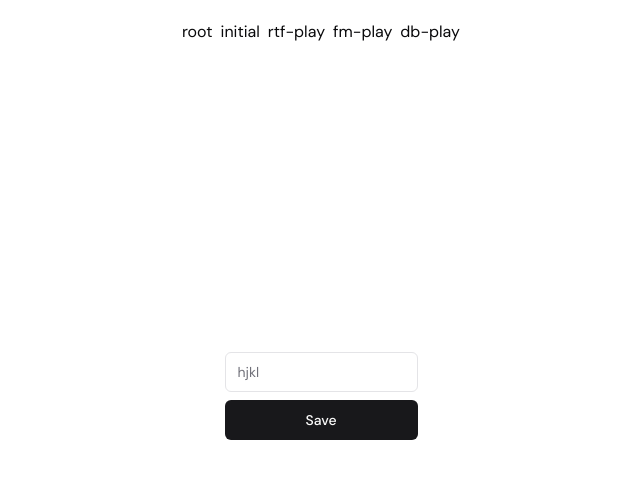
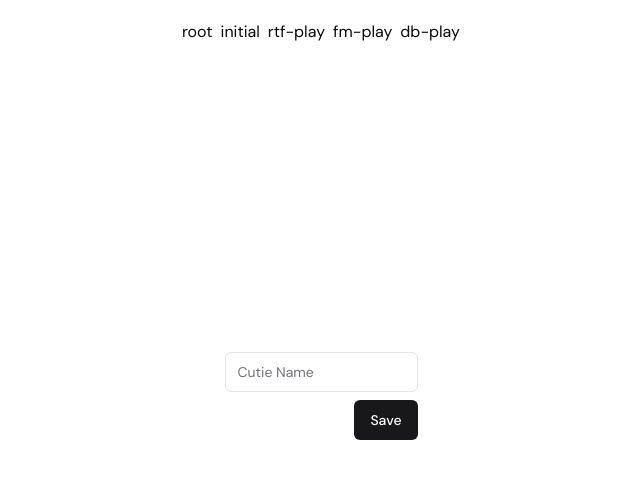
Before and after one commit to aikhe/next-canvas, a Next.js app: page /playground/db-play/1 in a window 1280 px wide. Shown: the top 478 px of the page, without its empty margins (319-959 px from the left). Built offline with nearby package versions, Linux system fonts and the light colour scheme; no server answers; the database is empty.

Commit message:
CRUD fully implemented, now checking forvercel and api call errors

```diff
--- a/app/(main)/playground/db-play/[id]/page.tsx
+++ b/app/(main)/playground/db-play/[id]/page.tsx
@@ -1,20 +1,16 @@
 import EditCutie from "@/components/edit-cutie";
 import { db } from "@/lib/db";
+import axios from "axios";
 
 const getCutie = async (id: any) => {
   try {
-    const res = await fetch(`http://localhost:3000/api/cuties/${id}`, {
-      method: "GET",
-      cache: "no-store",
-    });
+    const { data } = await axios.get(`http://localhost:3000/api/cuties/${id}`);
 
-    if (!res.ok) {
+    if (!data) {
       throw new Error("Failed to fetch cutie");
     }
 
-    const name = await res.json();
-    // console.log(name.cutie);
-    return name.cutie;
+    return data.cutie;
   } catch (error) {
     console.log(error);
   }
--- a/app/api/cuties/[id]/route.ts
+++ b/app/api/cuties/[id]/route.ts
@@ -1,17 +1,16 @@
 import { NextResponse } from "next/server";
 import { db } from "@/lib/db";
-import { Console } from "console";
 
 export async function PUT(request: any, { params }: { params: any }) {
   try {
     const { id } = params;
-    const { newName } = await request.json();
+    const newName = await request.json();
     const cutie = await db.cutie.update({
       where: {
         id,
       },
       data: {
-        name: newName,
+        name: newName.name,
       },
     });
 
@@ -24,7 +23,7 @@ export async function PUT(request: any, { params }: { params: any }) {
 export async function GET(request: any, { params }: { params: any }) {
   try {
     const { id } = params;
-    const cutie = await db.cutie.findUnique({
+    const cutie = await db.cutie.findFirst({
       where: {
         id,
       },
--- a/app/api/cuties/route.ts
+++ b/app/api/cuties/route.ts
@@ -4,7 +4,6 @@ import { db } from "@/lib/db";
 export async function POST(req: Request) {
   try {
     const { name } = await req.json();
-    console.log(name);
     await db.cutie.create({
       data: {
         name,
@@ -21,12 +20,10 @@ export async function POST(req: Request) {
 export async function DELETE(req: any) {
   try {
     const id = req.nextUrl.searchParams.get("id");
-    console.log(id);
-    const cutie = await db.cutie.delete({
+    await db.cutie.delete({
       where: { id },
     });
 
-    console.log(cutie);
     return NextResponse.json({ message: "Name Deleted" }, { status: 201 });
   } catch (error) {
     console.log("DELETION_ERROR", error);
--- a/components/add-cutie.tsx
+++ b/components/add-cutie.tsx
@@ -55,6 +55,8 @@ export default function AddCutie() {
                 <FormControl>
                   <Input {...field} placeholder="Cutie Name" />
                 </FormControl>
+                <FormDescription>Name a cutie&lt;3</FormDescription>
+                <FormMessage />
               </FormItem>
             )}
           />
--- a/components/edit-cutie.tsx
+++ b/components/edit-cutie.tsx
@@ -3,25 +3,21 @@ import { useRouter } from "next/navigation";
 import { useState } from "react";
 import { Button } from "@/components/ui/button";
 import { Input } from "@/components/ui/input";
+import axios from "axios";
 
 export default function EditCutie({ id, name }: { id: any; name: any }) {
   const [newName, setNewName] = useState(name);
-
   const router = useRouter();
 
-  const handleSubmit = async (event: any) => {
-    event.preventDefault();
+  const onSubmit = async (e: any) => {
+    e.preventDefault();
 
     try {
-      const res = await fetch(`http://localhost:3000/api/cuties/${id}`, {
-        method: "PUT",
-        headers: {
-          "Content-type": "application/json",
-        },
-        body: JSON.stringify({ newName }),
+      const response = await axios.put(`/api/cuties/${id}`, {
+        name: newName,
       });
 
-      if (!res.ok) {
+      if (!response) {
         throw new Error("Failed to update topic");
       }
 
@@ -33,14 +29,15 @@ export default function EditCutie({ id, name }: { id: any; name: any }) {
   };
 
   return (
-    <form className="flex flex-col" onSubmit={handleSubmit}>
+    <>
+      <form onSubmit={onSubmit}>
         <Input
           onChange={(e) => setNewName(e.target.value)}
           value={newName}
-        type="text"
-        placeholder="hjkl"
+          placeholder="Cutie Name"
         />
         <Button className="float-end my-2">Save</Button>
       </form>
+    </>
   );
 }
--- a/components/remove-cutie.tsx
+++ b/components/remove-cutie.tsx
@@ -1,4 +1,5 @@
 "use client";
+import axios from "axios";
 import { useRouter } from "next/navigation";
 
 export default function DeletePostButton({ cutieId }: { cutieId: any }) {
@@ -6,9 +7,7 @@ export default function DeletePostButton({ cutieId }: { cutieId: any }) {
 
   async function deleteCutie() {
     try {
-      await fetch(`/api/cuties?id=${cutieId}`, {
-        method: "DELETE",
-      });
+      await axios.delete(`/api/cuties?id=${cutieId}`);
       router.refresh();
     } catch (error) {
       console.error(error);
```
Lines whose indentation alone changed are shown as unchanged.
